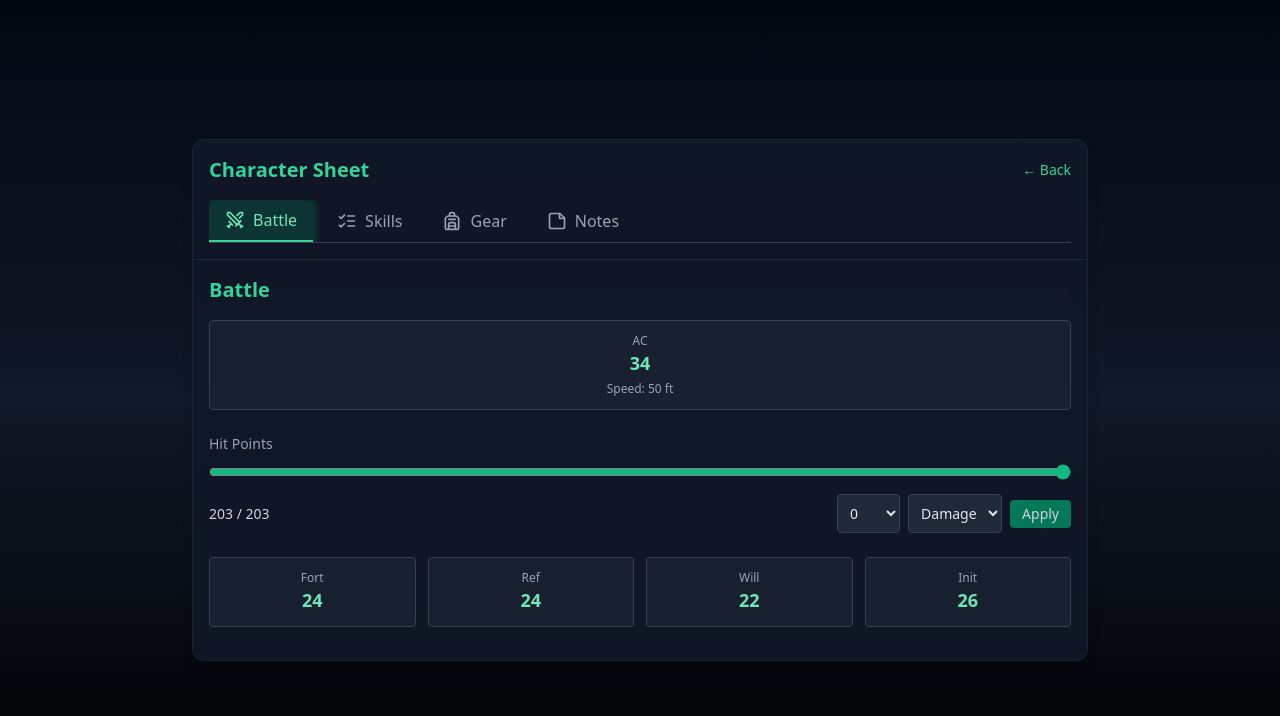
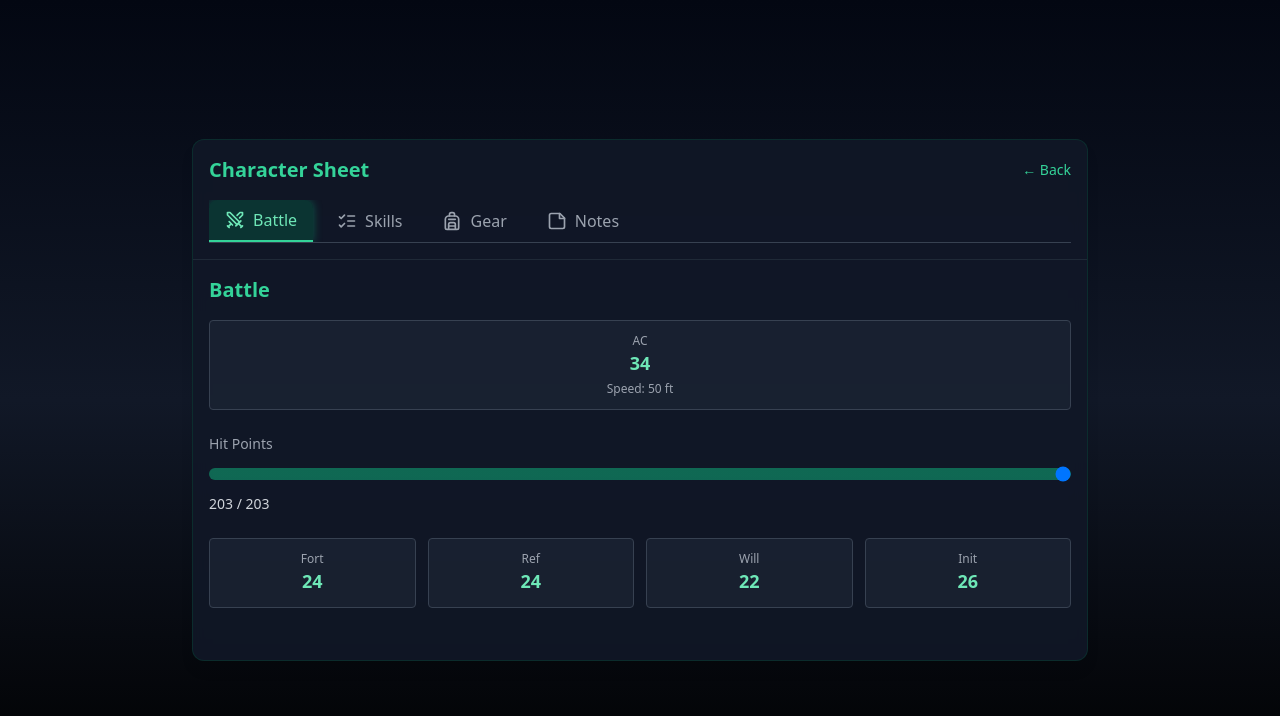
Before and after one commit to rlindgaard-collab/Karandras, a React (Vite) app: page /character-sheet in a window 1280 px wide. Shown: the top 716 px of the page. Built offline with nearby package versions, Linux system fonts and the light colour scheme.

Commit message:
Updated CharacterSheetPage.tsx

```diff
--- a/src/pages/CharacterSheetPage.tsx
+++ b/src/pages/CharacterSheetPage.tsx
@@ -21,8 +21,7 @@ export default function CharacterSheetPage() {
     const saved = localStorage.getItem("currentHp");
     return saved ? parseInt(saved) : characterData.hp;
   });
-  const [changeValue, setChangeValue] = useState<number>(0);
-  const [mode, setMode] = useState<"damage" | "heal">("damage");
+  const [pendingHp, setPendingHp] = useState<number | null>(null);
 
   // Saves state
   const [fortResult, setFortResult] = useState<number | null>(null);
@@ -35,13 +34,14 @@ export default function CharacterSheetPage() {
     localStorage.setItem("currentHp", currentHp.toString());
   }, [currentHp]);
 
+  const effectiveHp = pendingHp !== null ? pendingHp : currentHp;
+  const diff = pendingHp !== null ? pendingHp - currentHp : 0;
+
   const applyChange = () => {
-    if (mode === "damage") {
-      setCurrentHp((hp) => Math.max(0, hp - changeValue));
-    } else {
-      setCurrentHp((hp) => Math.min(characterData.hp, hp + changeValue));
+    if (pendingHp !== null) {
+      setCurrentHp(pendingHp);
+      setPendingHp(null);
     }
-    setChangeValue(0);
   };
 
   const rollCheck = (
@@ -51,6 +51,7 @@ export default function CharacterSheetPage() {
     modifier: number
   ) => {
     if (current !== null) {
+      // Reset
       setResult(null);
       setLastRoll("");
       return;
@@ -123,7 +124,7 @@ export default function CharacterSheetPage() {
                 </span>
               </div>
 
-              {/* HP Slider + controls */}
+              {/* HP Slider + Apply */}
               <div className="mb-6">
                 <label className="block text-sm text-gray-400 mb-2">
                   Hit Points
@@ -132,44 +133,44 @@ export default function CharacterSheetPage() {
                   type="range"
                   min={0}
                   max={characterData.hp}
-                  value={currentHp}
-                  onChange={(e) => setCurrentHp(parseInt(e.target.value))}
-                  className="w-full accent-emerald-500"
+                  value={effectiveHp}
+                  onChange={(e) => setPendingHp(parseInt(e.target.value))}
+                  className="w-full h-3 rounded-lg appearance-none cursor-pointer"
+                  style={{
+                    background: `linear-gradient(
+                      to right,
+                      ${
+                        diff > 0
+                          ? "rgba(16,185,129,0.7)" // grønt ved heal
+                          : diff < 0
+                          ? "rgba(239,68,68,0.7)" // rødt ved skade
+                          : "rgba(16,185,129,0.5)" // normal emerald
+                      } ${(effectiveHp / characterData.hp) * 100}%,
+                      rgba(31,41,55,0.8) ${(effectiveHp / characterData.hp) * 100}%
+                    )`,
+                  }}
                 />
                 <div className="flex justify-between items-center mt-2 text-sm">
                   <span>
-                    {currentHp} / {characterData.hp}
+                    {effectiveHp} / {characterData.hp}
                   </span>
-                  <div className="flex items-center gap-2">
-                    {/* Select i stedet for input number */}
-                    <select
-                      value={changeValue}
-                      onChange={(e) => setChangeValue(Number(e.target.value))}
-                      className="rounded bg-gray-800 border border-gray-700 p-2 text-gray-200"
+                  {diff !== 0 && (
+                    <span
+                      className={`font-semibold ${
+                        diff > 0 ? "text-emerald-400" : "text-red-400"
+                      }`}
                     >
-                      {Array.from({ length: characterData.hp + 1 }, (_, i) => (
-                        <option key={i} value={i}>
-                          {i}
-                        </option>
-                      ))}
-                    </select>
-                    <select
-                      value={mode}
-                      onChange={(e) =>
-                        setMode(e.target.value as "damage" | "heal")
-                      }
-                      className="rounded bg-gray-800 border border-gray-700 p-2 text-gray-200"
-                    >
-                      <option value="damage">Damage</option>
-                      <option value="heal">Heal</option>
-                    </select>
+                      {diff > 0 ? `+${diff}` : diff}
+                    </span>
+                  )}
+                  {pendingHp !== null && (
                     <button
                       onClick={applyChange}
-                      className="px-3 py-1 rounded bg-emerald-700 hover:bg-emerald-600 text-sm font-medium"
+                      className="ml-4 px-3 py-1 rounded bg-emerald-700 hover:bg-emerald-600 text-sm font-medium"
                     >
                       Apply
                     </button>
-                  </div>
+                  )}
                 </div>
               </div>
 
```
